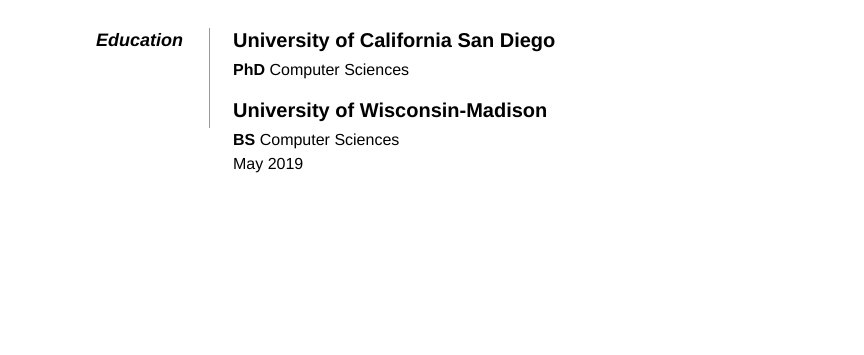
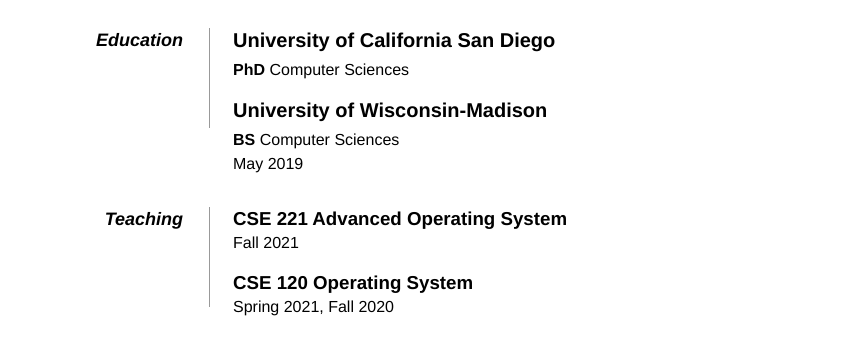
Before and after one commit to tianyishan/tianyishan.github.io, a plain HTML site: page index.html in a window 1280 px wide. Shown: the part 163-518 px from the top of the page, without its empty margins (207-1071 px from the left). Drawn offline with Linux system fonts and the light colour scheme.

Commit message:
add teaching

```diff
--- a/index.html
+++ b/index.html
@@ -74,16 +74,17 @@
 
             <dd class="clear"></dd>
 
-            <!-- <dt>Skills</dt>
+            <dt>Teaching</dt>
             <dd>
-                <h2>Office skills</h2>
-                <p>Office and records management, database administration, event organization, customer support, travel coordination</p>
+                <h3>CSE 221 Advanced Operating System</h3>
+                <p> Fall 2021 </p>
 
-                <h2>Computer skills</h2>
-                <p>Microsoft productivity software (Word, Excel, etc), Adobe Creative Suite, Windows</p>
+                <h3>CSE 120 Operating System</h3>
+                <p> Spring 2021, Fall 2020 </p>
             </dd>
 
-            <dd class="clear"></dd>
+
+             <!-- <dd class="clear"></dd>
 
             <dt>Experience</dt>
             <dd>
@@ -114,6 +115,8 @@
 
             <dd class="clear"></dd>
         </dl>
+        <figure class="quote">
+
 
         <div class="clear"></div>
 
```
Also changed, not shown: 2 other files.
